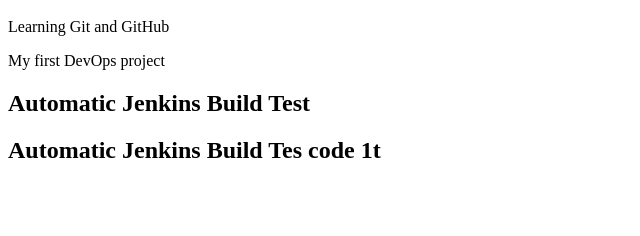
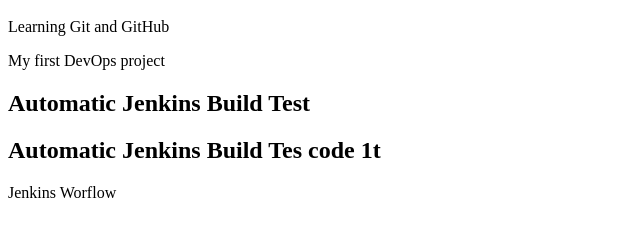
Before and after one commit to sharunisha20/devops-training, a plain HTML site: page index.html in a window 1280 px wide. Shown: the part 48-284 px from the top of the page, without its empty margins (0-640 px from the left). Drawn offline with Linux system fonts and the light colour scheme.

Commit message:
Added index.html

```diff
--- a/index.html
+++ b/index.html
@@ -4,3 +4,4 @@ Learning Git and GitHub
 
 <h2>Automatic Jenkins Build Test</h2>
 <h2>Automatic Jenkins Build Tes code 1t</h2>
+<p>Jenkins Worflow</p>
```
